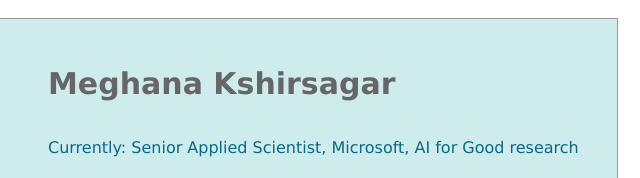
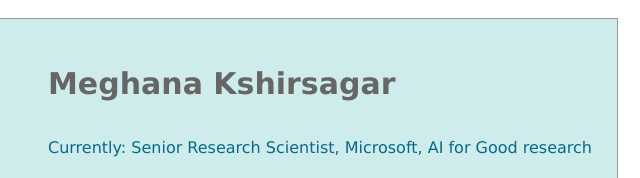
Before and after one commit to meghana-kshirsagar/meghana-kshirsagar.github.io, a plain HTML site: page index.html in a window 1280 px wide. Shown: the top 178 px of the page, 423-1063 px from the left. Drawn offline with Linux system fonts and the light colour scheme; a script that the page names is missing.

Commit message:
Update index.html

```diff
--- a/index.html
+++ b/index.html
@@ -45,7 +45,7 @@
 					<td></td>
 					<td valign="top">
 					<h3>Meghana Kshirsagar</h3><br>
-						<h1>Currently: Senior Applied Scientist, Microsoft, AI for Good research</h1><br>
+						<h1>Currently: Senior Research Scientist, Microsoft, AI for Good research</h1><br>
 						<h1>Formerly: Postdoctoral researcher</h1><h1>Memorial Sloan Kettering Cancer Center</h1>
 						<h1>Graduate student</h1><h1>School of CS, Carnegie Mellon University</h1>
 					<h1>meghana dot ksagar at gmail dot com</h1>(I moved to Redmond, WA!)
```
